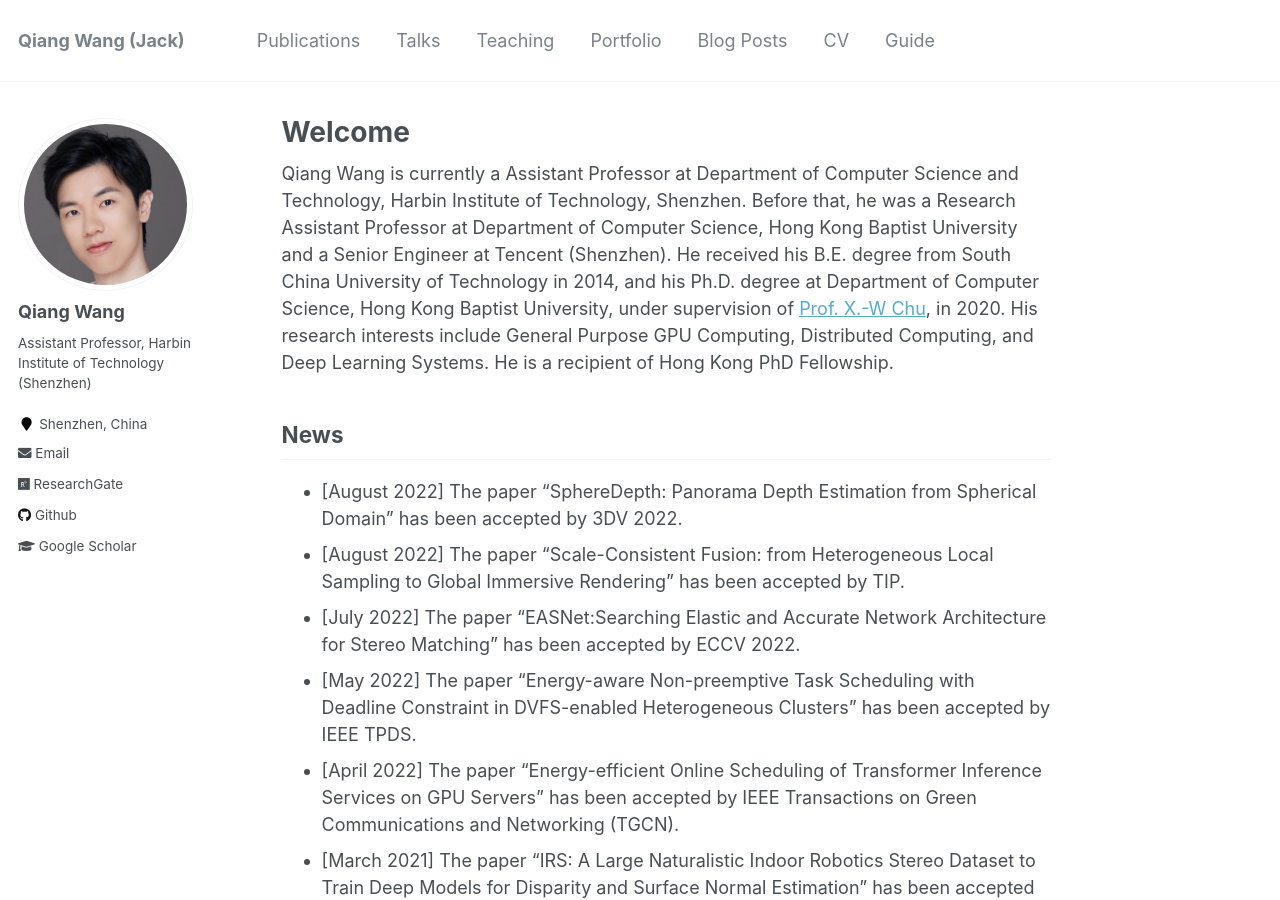
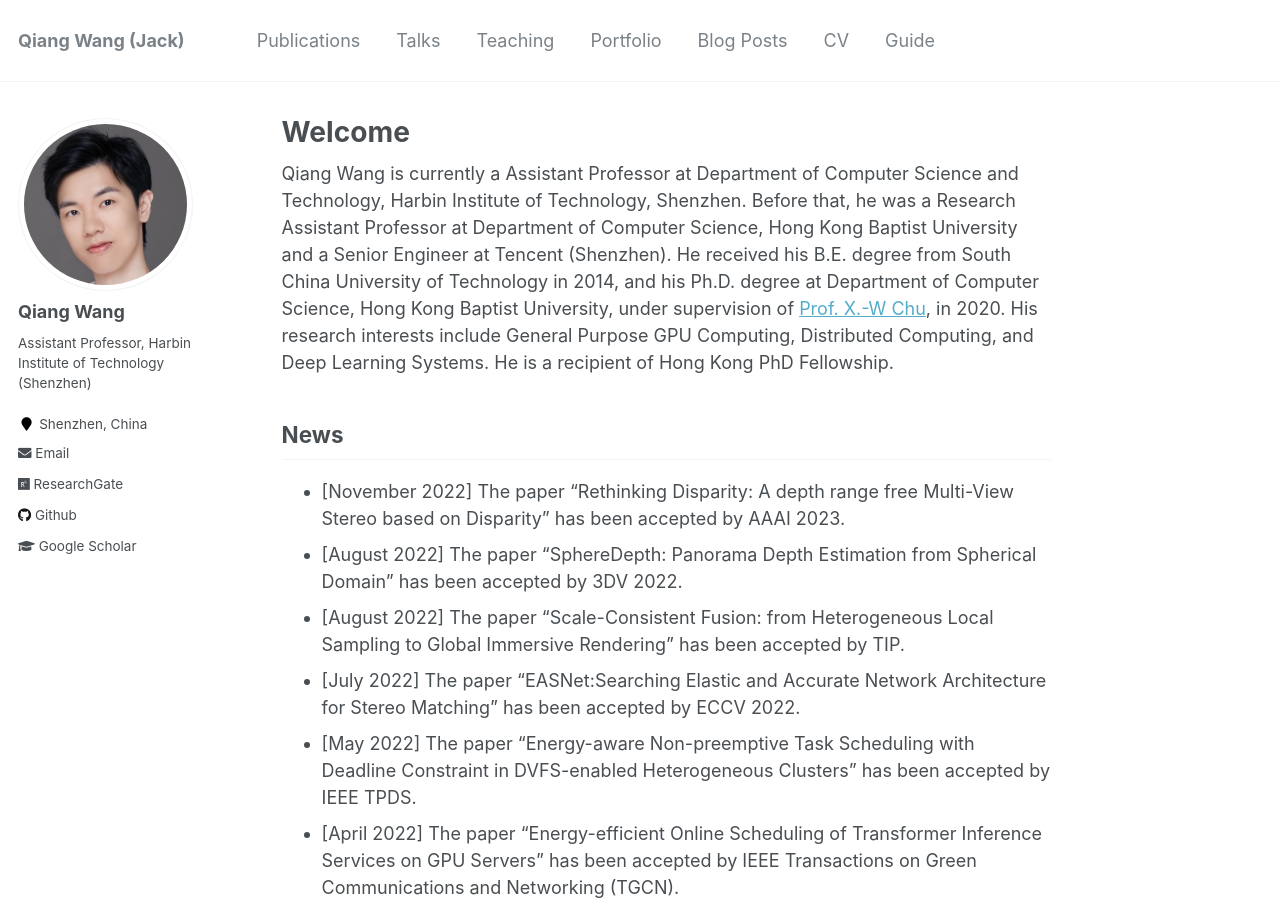
Before and after one commit to blackjack2015/blackjack2015.github.io, a Jekyll site: the page built from _pages/about.md, in a window 1280 px wide and 900 px high. Built offline with Jekyll 4.4.1, drawn with Linux system fonts in a browser that asks for light colours.

Commit message:
Update about.md

```diff
--- a/_pages/about.md
+++ b/_pages/about.md
@@ -12,6 +12,7 @@ redirect_from:
 Qiang Wang is currently a Assistant Professor at Department of Computer Science and Technology, Harbin Institute of Technology, Shenzhen. Before that, he was a Research Assistant Professor at Department of Computer Science, Hong Kong Baptist University and a Senior Engineer at Tencent (Shenzhen). He received his B.E. degree from South China University of Technology in 2014, and his Ph.D. degree at Department of Computer Science, Hong Kong Baptist University, under supervision of [Prof. X.-W Chu](https://www.comp.hkbu.edu.hk/~chxw/), in 2020. His research interests include General Purpose GPU Computing, Distributed Computing, and Deep Learning Systems. He is a recipient of Hong Kong PhD Fellowship.
 
 ## News
++ \[November 2022\] The paper “Rethinking Disparity: A depth range free Multi-View Stereo based on Disparity” has been accepted by AAAI 2023.
 + \[August 2022\] The paper “SphereDepth: Panorama Depth Estimation from Spherical Domain” has been accepted by 3DV 2022.
 + \[August 2022\] The paper “Scale-Consistent Fusion: from Heterogeneous Local Sampling to Global Immersive Rendering” has been accepted by TIP.
 + \[July 2022\] The paper “EASNet:Searching Elastic and Accurate Network Architecture for Stereo Matching” has been accepted by ECCV 2022.
```
